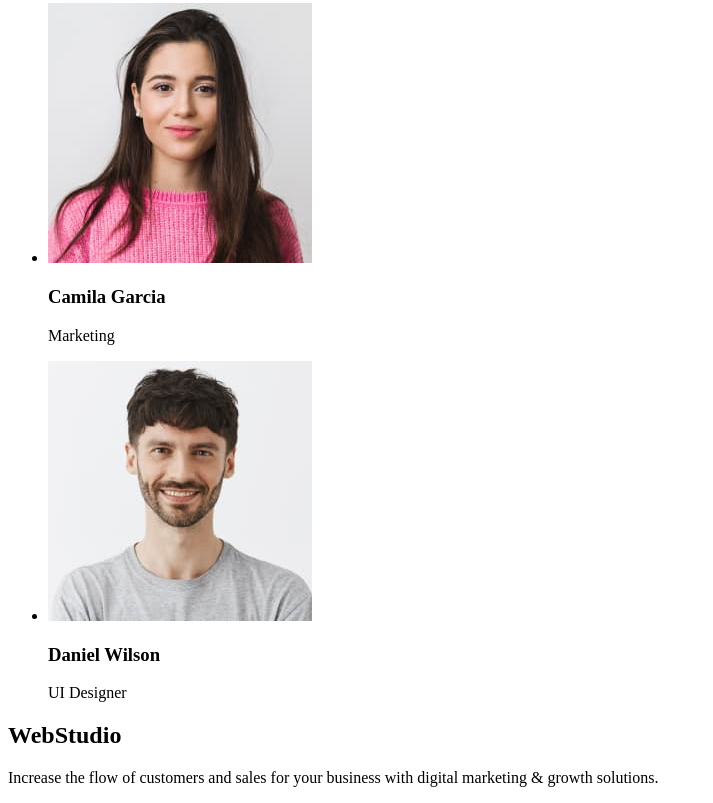
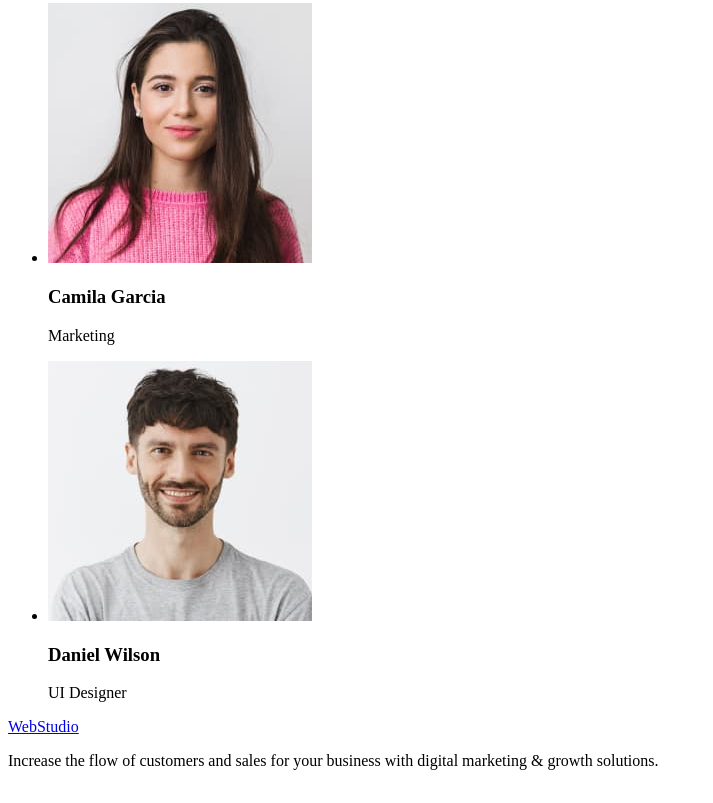
Before and after one commit to Kate-Dubinets/goit-markup-hw-01, a plain HTML site: page index.html in a window 1280 px wide. Shown: the part 1372-2175 px from the top of the page, without its empty margins (0-713 px from the left). Drawn offline with Linux system fonts and the light colour scheme.

Commit message:
fix footer logo

```diff
--- a/index.html
+++ b/index.html
@@ -110,7 +110,7 @@
     </main>
     <!-- footer -->
     <footer>
-      <h2>WebStudio</h2>
+      <a href="./index.html">WebStudio</a>
       <p>
         Increase the flow of customers and sales for your business with digital
         marketing & growth solutions.
```
